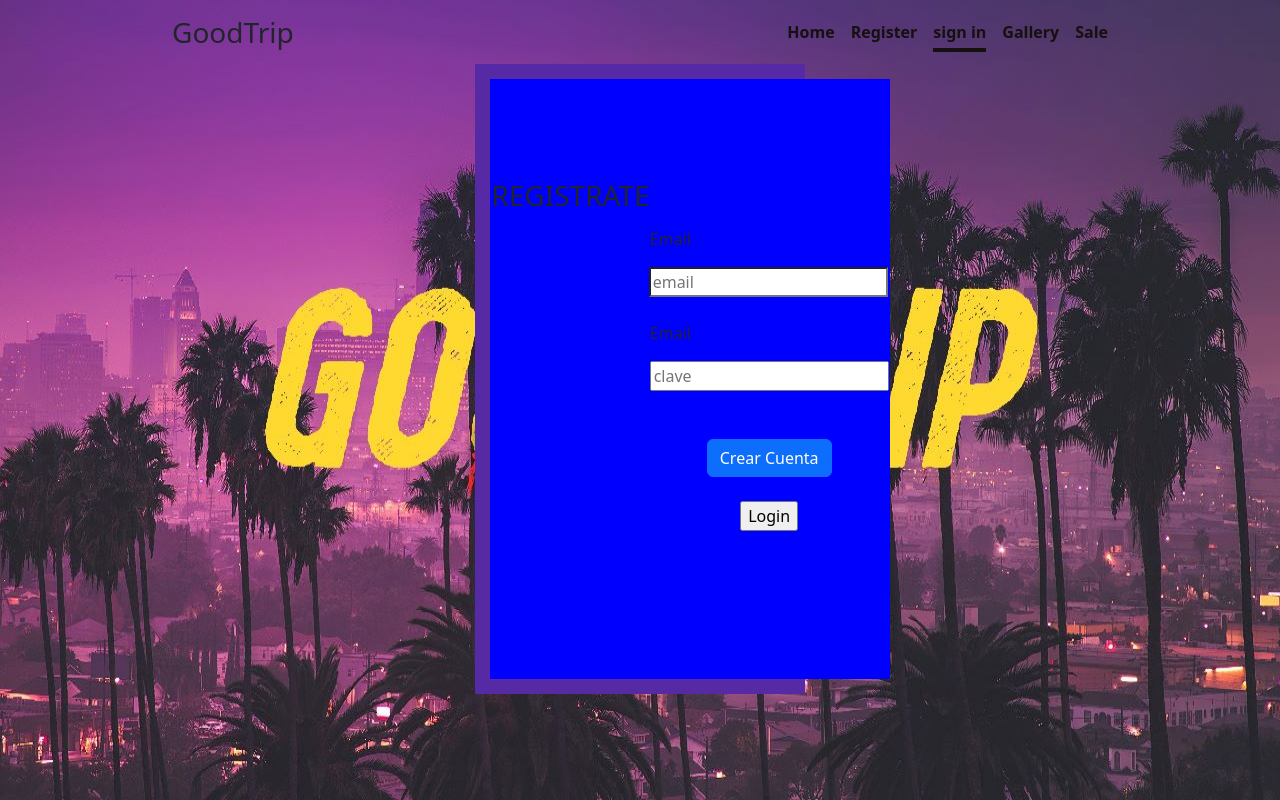
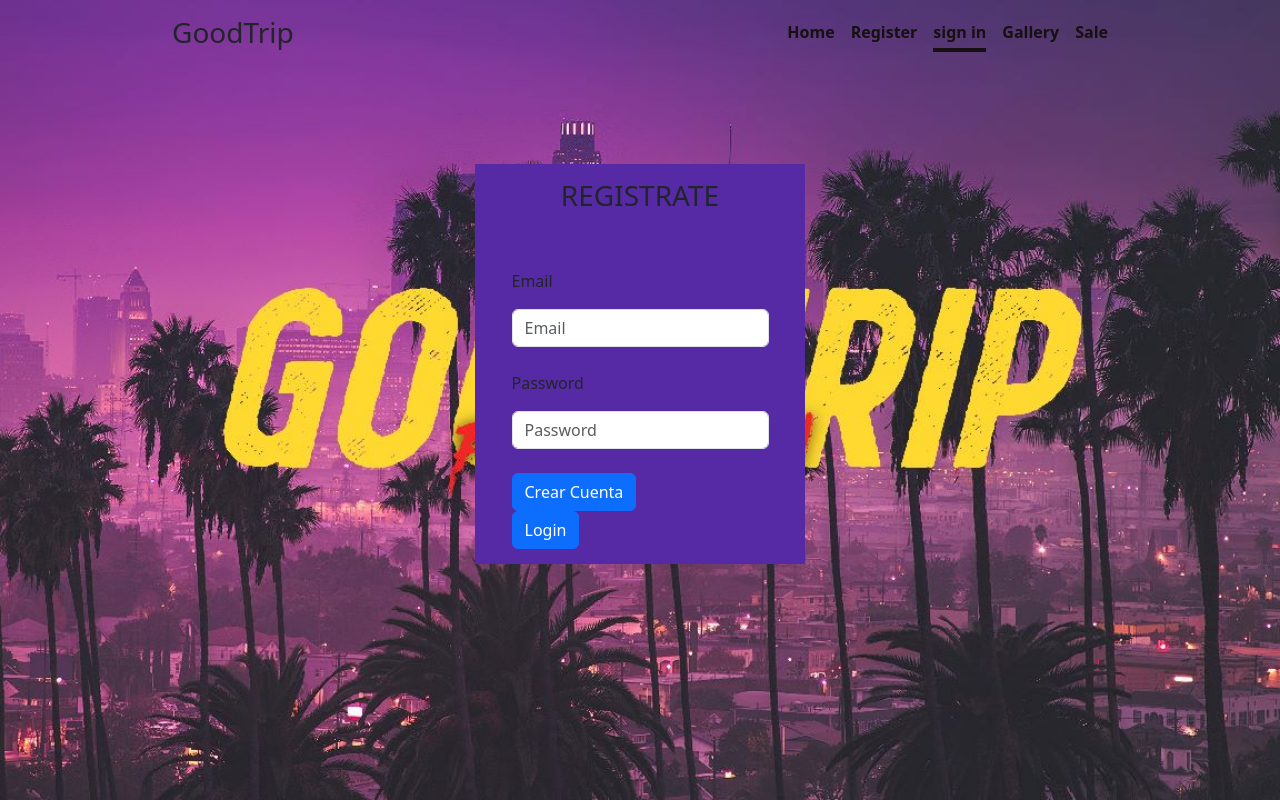
Before and after one commit to jdu-andrango/PythonFlaskPostgrestGoodTrip, a Flask app: page /login in a window 1280 px wide. Run offline with Flask 2, Linux system fonts and the light colour scheme; some libraries are stand-ins or nearby versions.

Commit message:
todos los cambios estan realisados

```diff
--- a/app.py
+++ b/app.py
@@ -7,6 +7,7 @@ from wtforms import StringField, PasswordField, SubmitField
 from wtforms.validators import InputRequired, Length, ValidationError
 import hashlib
 import os
+
 
 
 
@@ -251,12 +252,12 @@ def dashboard():
 
 class LoginForm(FlaskForm):
     email = StringField(validators=[
-            InputRequired(), Length(min=4, max=222)], render_kw={"placeholder": "email"})
+            InputRequired(), Length(min=4, max=222)], render_kw={"placeholder": "Email", "class": "form-control"})
 
     clave = PasswordField(validators=[
-            InputRequired(), Length(min=8, max=222)], render_kw={"placeholder": "clave"})
+            InputRequired(), Length(min=8, max=222)], render_kw={"placeholder": "Password", "class": "form-control"})
 
-    submit = SubmitField('Login')
+    submit = SubmitField('Login', render_kw={"class": "btn btn-primary"})
 
 
 
@@ -275,7 +276,7 @@ def login():
             print(for_clave_hash)
 
             # print(f"variable de sesión almacenada {session['id']}, password hashed {password_hash.hexdigest()}")
-            return redirect(url_for('home'))
+            return redirect(url_for('sale'))
     return render_template('login.html', form=form)
 
 
--- a/static/css/login.css
+++ b/static/css/login.css
@@ -15,23 +15,26 @@ body{
   background-repeat: no-repeat;
   background-position: center center ;
   background-attachment: fixed;
+  display: flex;
+
 
 }
 
-.container-lg{
+main{
 
-  padding-top: 100px;
 }
 
 
-.album .row .col .card {
-  background: transparent;
-  color: aqua;
+.container-lg{
+  display: flex;
+  flex-direction: column;
+  align-items: center;
+  justify-content: center;
+
 }
 
-.album .row .col .card .card-body .d-flex .text-muted{
-  color: aqua;
-}
+
+
 
 #small{
   color: aqua;
@@ -59,54 +62,30 @@ body{
  * Dummy devices (replace them with your own or something else entirely!)
  */
 
-body{
-  background: url(/static/img/portadaPalmerasMoradas.jpg);
-  background-repeat: no-repeat;
-  background-size: 100% 100% ;
-  background-position: center center;
 
-  background-attachment: fixed;
-  display: flex;
-  align-content: center;
-  justify-content: center;
-}
 
 .container {
   max-width: 960px;
+
 }
 
 
 
-.container-lg{
-  background-color: blue;
-  height: 600px;
-  width: 400px;
-  display: flex;
-  align-content: center;
-  justify-content: center;
-}
-.container-lg h3{
-  display: flex;
-
-}
 
 /*
  * Custom translucent site header
  */
 
-.cover-container {
-  max-width: 42em;
 
-}
 
-.cover-container main{
-  padding-top: 4cm;
-}
 
 .form-signin {
   max-width: 330px;
   padding: 15px;
   background-color: rgb(87, 42, 165);
+
+  margin: 100px auto;
+
 }
 .form-signin .form-floating:focus-within {
 
--- a/templates/login.html
+++ b/templates/login.html
@@ -9,7 +9,7 @@
         integrity="sha384-GLhlTQ8iRABdZLl6O3oVMWSktQOp6b7In1Zl3/Jr59b6EGGoI1aFkw7cmDA6j6gD" crossorigin="anonymous">
     <link rel="apple-touch-icon" href="/docs/5.3/assets/img/favicons/apple-touch-icon.png" sizes="180x180">
 
-
+    <link rel="stylesheet" href="">
     <link rel="stylesheet" href="{{ url_for('static', filename='css/login.css') }}">
 
 </head>
@@ -41,10 +41,7 @@
             <br>
 
         </header>
-
-
-
-        <main class="form-signin  w-100 m-auto ">
+        <main class="form-signin   ">
 
             <div class="container-lg ">
                 <h3 class=" text-center  fw-normal">REGISTRATE</h3>
@@ -62,35 +59,36 @@
                     </div>
 
                     <div class="input-group form-group mb-4">
-                        <label class="floating mb-3 col-12" for="email">Email</label>
-                        {{ form.email }}
+                        <div class="input-group-prepend">
+
+                            <label class="floating mb-3 col-12" for="email">Email</label>
+                            {{ form.email }}
+                        </div>
+
                     </div>
                     <div class="input-group form-group mb-4">
                         <div class="input-group-prepend">
-                            <label class="floating mb-3 col-12" for="email">Email</label>
+                            <label class="floating mb-3 col-12" for="email">Password</label>
                             {{ form.clave }}
                         </div>
 
                     </div>
 
-                    <!-- <div>
-                                            <label class="blanco" for="sesionIniciadaHTML">Mantener la sesión iniciada</label>
-                                            <input type="checkbox" id="sesionIniciadaHTML" />
-                                        </div> -->
+
                     <div class="form-group">
-                        <center>
-                            <br>
-                            <a href="{{ url_for('register')}}"><button type="button" class="btn btn-primary">Crear
-                                    Cuenta</button></a>
+
+
+                        <a href="{{ url_for('register')}}"><button type="button" class="btn btn-primary">Crear
+                                Cuenta</button></a>
                     </div>
                     <div class="form-group">
-                        <center>
-                            <br>
-                            {{ form.submit }}
+
+
+                        {{ form.submit }}
                     </div>
 
 
-                    </center>
+
 
                 </form>
             </div>
@@ -98,6 +96,10 @@
 
 
         </main>
+
+    </div>
+
+
 
 
 
```
